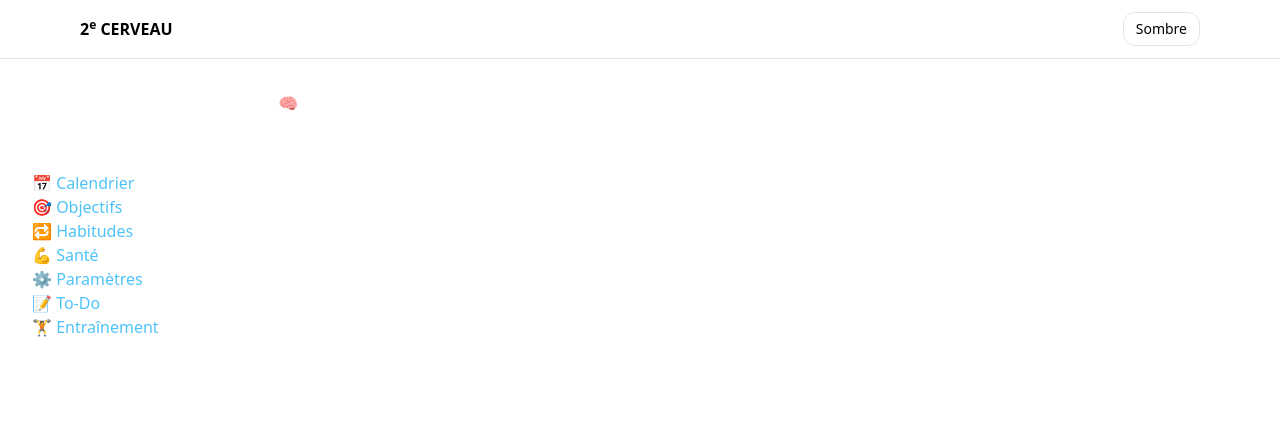
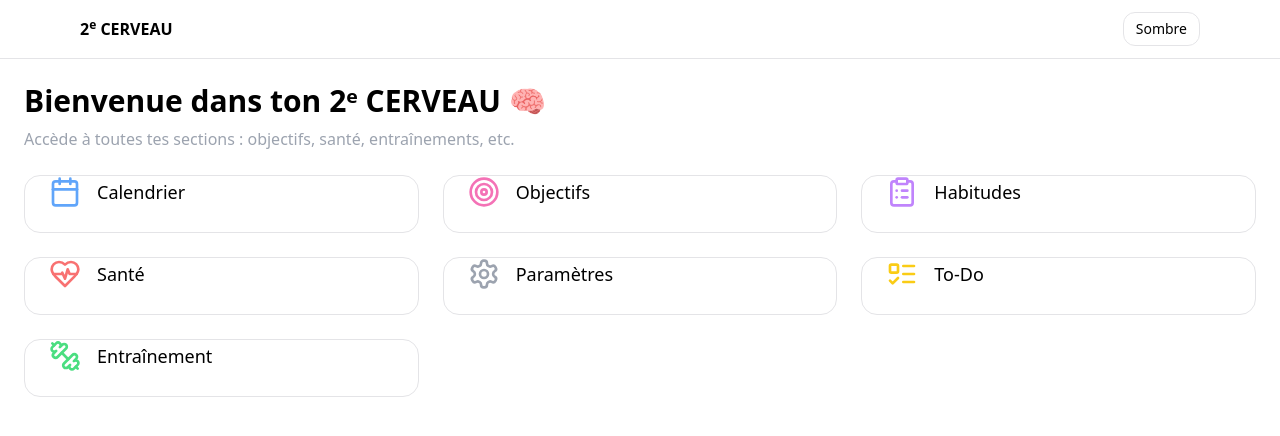
Before and after one commit to PaPyNoVa-84/Routine-Dashboard, a React (Vite) app: page / in a window 1280 px wide. Shown: the top 436 px of the page. Built offline with nearby package versions, Linux system fonts and the light colour scheme.

Commit message:
Update Home.jsx

```diff
--- a/src/pages/Home.jsx
+++ b/src/pages/Home.jsx
@@ -1,26 +1,80 @@
 import React from "react";
 import { Link } from "react-router-dom";
+import { Card, CardContent } from "../components/ui/card";
+import { Calendar, Target, ListTodo, HeartPulse, Settings, Dumbbell, ClipboardList } from "lucide-react";
 
 export default function Home() {
   return (
-    <div style={{ padding: "2rem", color: "#fff" }}>
-      <h1>Bienvenue dans ton 2ᵉ CERVEAU 🧠</h1>
-      <p>
-        Ici, tu peux accéder à toutes tes sections : objectifs, santé,
-        entraînements, etc.
+    <div className="p-6">
+      <h1 className="text-3xl font-bold mb-2">Bienvenue dans ton 2ᵉ CERVEAU 🧠</h1>
+      <p className="text-gray-400 mb-6">
+        Accède à toutes tes sections : objectifs, santé, entraînements, etc.
       </p>
 
-      <nav style={{ marginTop: "2rem" }}>
-        <ul style={{ listStyle: "none", padding: 0 }}>
-          <li><Link to="/calendar" style={{ color: "#4fc3f7" }}>📅 Calendrier</Link></li>
-          <li><Link to="/goals" style={{ color: "#4fc3f7" }}>🎯 Objectifs</Link></li>
-          <li><Link to="/habits" style={{ color: "#4fc3f7" }}>🔁 Habitudes</Link></li>
-          <li><Link to="/health" style={{ color: "#4fc3f7" }}>💪 Santé</Link></li>
-          <li><Link to="/settings" style={{ color: "#4fc3f7" }}>⚙️ Paramètres</Link></li>
-          <li><Link to="/todo" style={{ color: "#4fc3f7" }}>📝 To-Do</Link></li>
-          <li><Link to="/training" style={{ color: "#4fc3f7" }}>🏋️ Entraînement</Link></li>
-        </ul>
-      </nav>
+      <div className="grid grid-cols-1 sm:grid-cols-2 lg:grid-cols-3 gap-6">
+        <Link to="/calendar">
+          <Card className="hover:bg-gray-800 transition">
+            <CardContent className="flex items-center gap-4 p-6">
+              <Calendar size={32} className="text-blue-400" />
+              <span className="text-lg font-medium">Calendrier</span>
+            </CardContent>
+          </Card>
+        </Link>
+
+        <Link to="/goals">
+          <Card className="hover:bg-gray-800 transition">
+            <CardContent className="flex items-center gap-4 p-6">
+              <Target size={32} className="text-pink-400" />
+              <span className="text-lg font-medium">Objectifs</span>
+            </CardContent>
+          </Card>
+        </Link>
+
+        <Link to="/habits">
+          <Card className="hover:bg-gray-800 transition">
+            <CardContent className="flex items-center gap-4 p-6">
+              <ClipboardList size={32} className="text-purple-400" />
+              <span className="text-lg font-medium">Habitudes</span>
+            </CardContent>
+          </Card>
+        </Link>
+
+        <Link to="/health">
+          <Card className="hover:bg-gray-800 transition">
+            <CardContent className="flex items-center gap-4 p-6">
+              <HeartPulse size={32} className="text-red-400" />
+              <span className="text-lg font-medium">Santé</span>
+            </CardContent>
+          </Card>
+        </Link>
+
+        <Link to="/settings">
+          <Card className="hover:bg-gray-800 transition">
+            <CardContent className="flex items-center gap-4 p-6">
+              <Settings size={32} className="text-gray-400" />
+              <span className="text-lg font-medium">Paramètres</span>
+            </CardContent>
+          </Card>
+        </Link>
+
+        <Link to="/todo">
+          <Card className="hover:bg-gray-800 transition">
+            <CardContent className="flex items-center gap-4 p-6">
+              <ListTodo size={32} className="text-yellow-400" />
+              <span className="text-lg font-medium">To-Do</span>
+            </CardContent>
+          </Card>
+        </Link>
+
+        <Link to="/training">
+          <Card className="hover:bg-gray-800 transition">
+            <CardContent className="flex items-center gap-4 p-6">
+              <Dumbbell size={32} className="text-green-400" />
+              <span className="text-lg font-medium">Entraînement</span>
+            </CardContent>
+          </Card>
+        </Link>
+      </div>
     </div>
   );
 }
```
